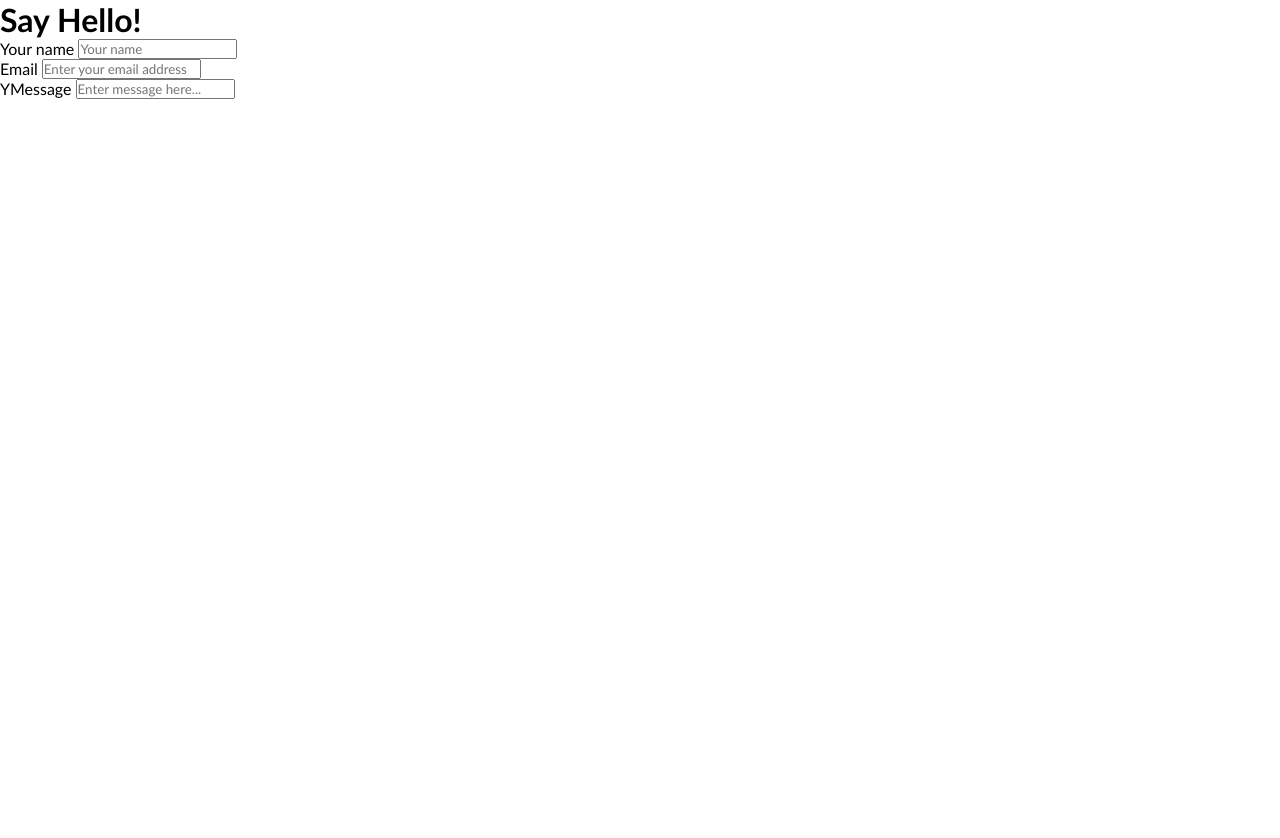
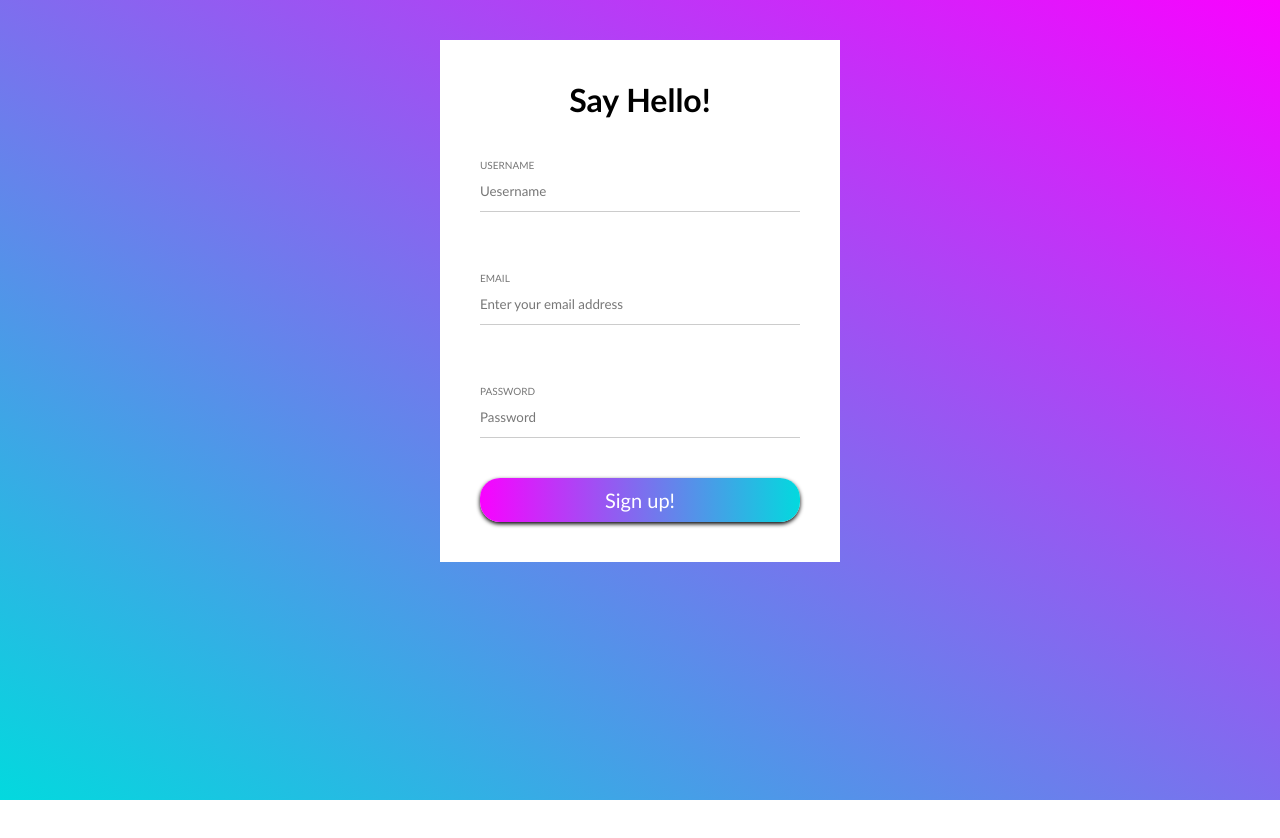
Before and after one commit to martynas3113/Sign-up-form, a plain HTML site: page index.html in a window 1280 px wide. Before the commit the page ends 800 px from the top, so only its background shows below. Drawn offline with Linux system fonts and the light colour scheme.

Commit message:
final commit

```diff
--- a/css/main.css
+++ b/css/main.css
@@ -0,0 +1,76 @@
+html {
+    height: 100%;
+}
+
+body {
+    background-image: linear-gradient(to top right , #03D9DE , #F902FF);
+    background-size: cover;
+    background-repeat: no-repeat;
+    height: 100%;
+    font-family: 'Gill Sans', 'Gill Sans MT', Calibri, 'Trebuchet MS', sans-serif;
+
+}
+
+    .container {
+        width: 400px;
+        background-color: white;
+        margin-left: calc((100% - 400px) / 2);
+        margin-top: 40px;
+        padding: 40px;
+        vertical-align: 50px;
+
+
+    }
+
+        .form-row {
+            margin-bottom: 40px;
+
+        }
+
+        h1 {
+            text-align: center;
+        }
+
+        form {
+            margin-top: 20px;
+        }
+
+
+            label {
+                width: 100%;
+                display: inline-block;
+                /* margin-bottom: 10px; */
+                text-transform: uppercase;
+                font-size: 10px;
+                color: #777;
+                margin-top: 20px;
+            }
+
+            input {
+                width: 100%;
+                display: inline-block;
+                line-height: 40px;
+                border: none;
+                outline: none;
+                border-bottom: 1px solid #ccc;
+            }
+
+            .button {
+                width: 100%;
+                text-align: center;
+                padding: 10px;
+                background-image: linear-gradient( to right , #F902FF , #03D9DE);
+                border-radius: 20px;
+                color: white;
+                font-size: 20px;
+                box-shadow: 0px 2px 4px black ;
+            }
+
+            .button:hover {
+                box-shadow: 0px 4px 8px black ;
+                cursor: pointer;
+            }
+
+            ::placeholder {
+                color: #777;
+            }
--- a/index.html
+++ b/index.html
@@ -10,18 +10,22 @@
 <body>
     <div class="container">
         <h1>Say Hello!</h1>
+        <form>
             <div class="form-row">
-            <label for="">Your name</label>
-            <input id="name" type="text" placeholder="Your name">
+                <label for="">Username</label>
+                <input id="name" type="text" placeholder="Uesername">
             </div>
             <div class="form-row">
                 <label for="">Email</label>
-            <input id="name" type="text" placeholder="Enter your email address">
+                <input id="email" type="text" placeholder="Enter your email address">
             </div>
             <div class="form-row">
-            <label for="">YMessage</label>
-            <input id="name" type="text" placeholder="Enter message here...">
+                <label for="">Password</label>
+                <input id="message" type="password" placeholder="Password">
             </div>
+            <div class="button">Sign up!</div>
+        </form>
+
 
     </div>
 </body>
```
Lines whose indentation alone changed are shown as unchanged.
